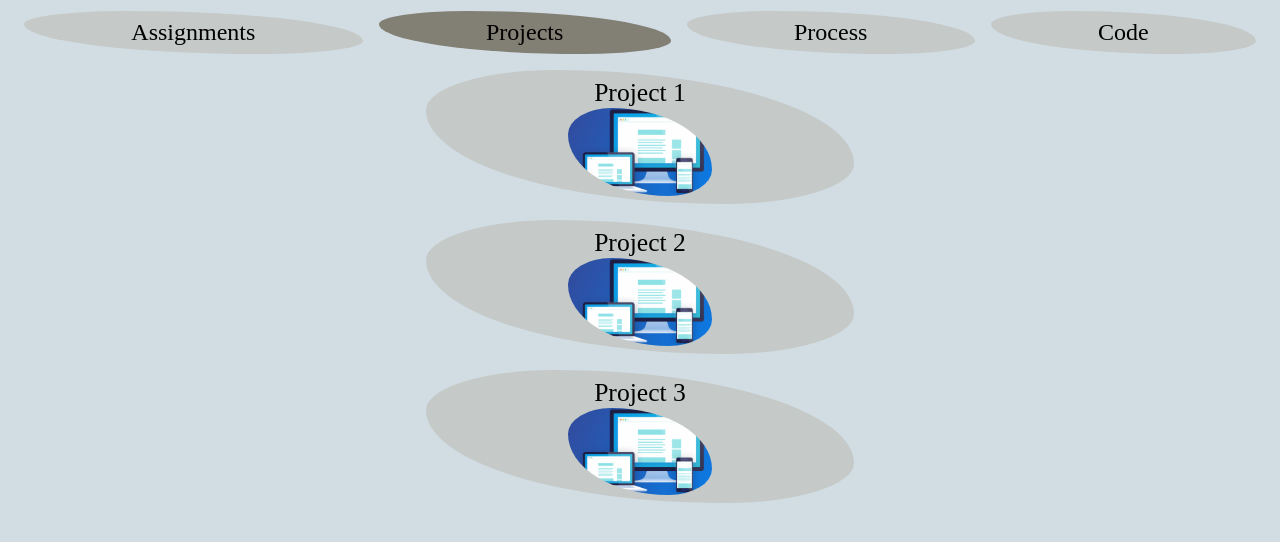
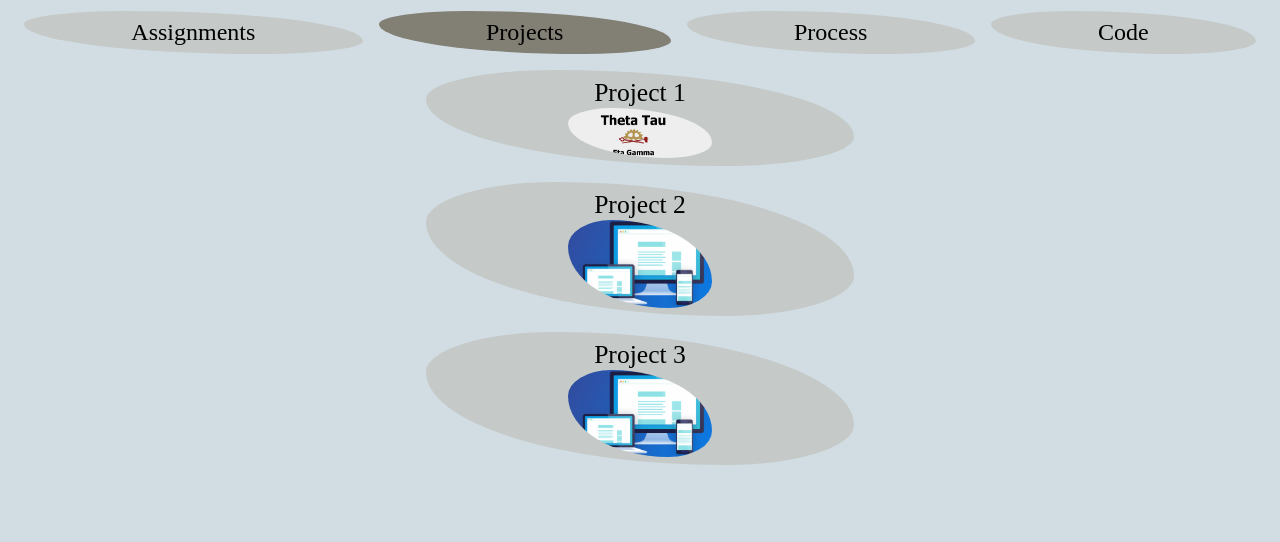
Before and after one commit to MonteRyan61/frontend-web-development, a plain HTML site: page AssignmentsCode/classPortal/projects/index.html in a window 1280 px wide. Shown: the part 140-682 px from the top of the page. Drawn offline with Linux system fonts and the light colour scheme.

Commit message:
Updating the projects in class portal

```diff
--- a/AssignmentsCode/classPortal/projects/index.html
+++ b/AssignmentsCode/classPortal/projects/index.html
@@ -30,9 +30,9 @@
           </a>
       </div>
       <div class="flex-menu-project">
-          <a class="flex-project-item" id="Project-1" href="assignments/">
+          <a class="flex-project-item" id="Project-1" href="https://theta-tau-eta-gamma.vercel.app">
             Project 1
-            <img src="projectPicture.png" alt="image of project 1">
+            <img src="project1.png" alt="image of project 1">
           </a>
           <a class="flex-project-item" id="Project-2" href="projects/">
             Project 2
```
Also changed, not shown: AssignmentsCode/classPortal/projects/project1.png (added).
